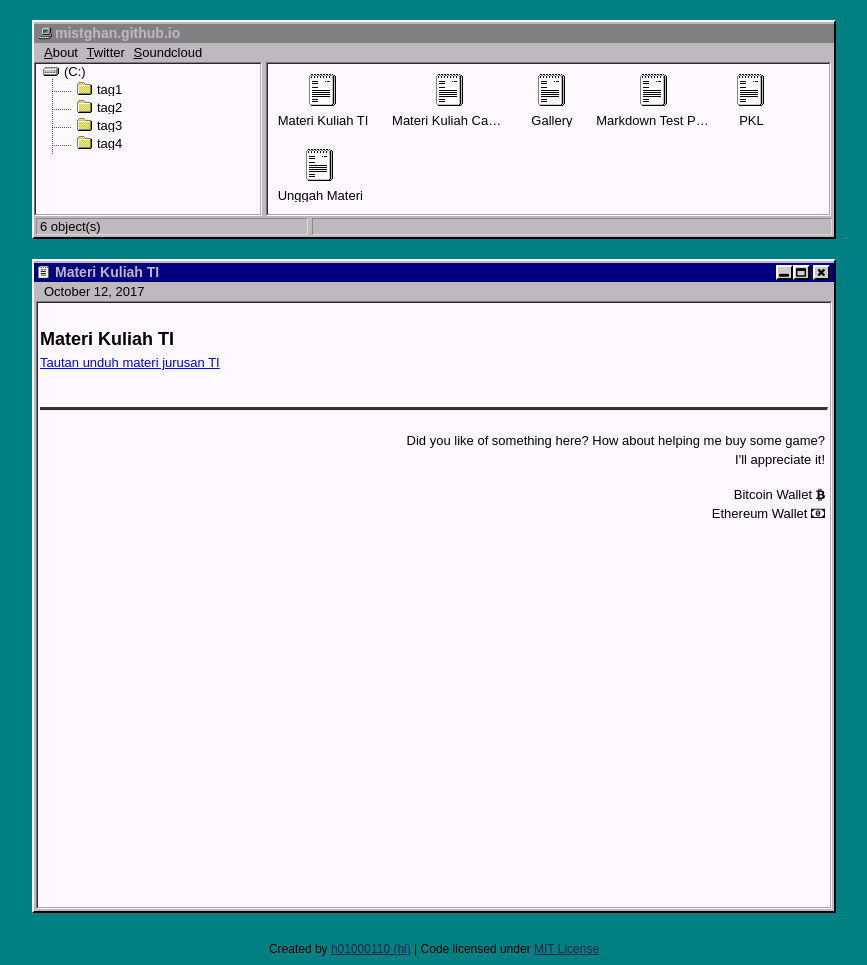
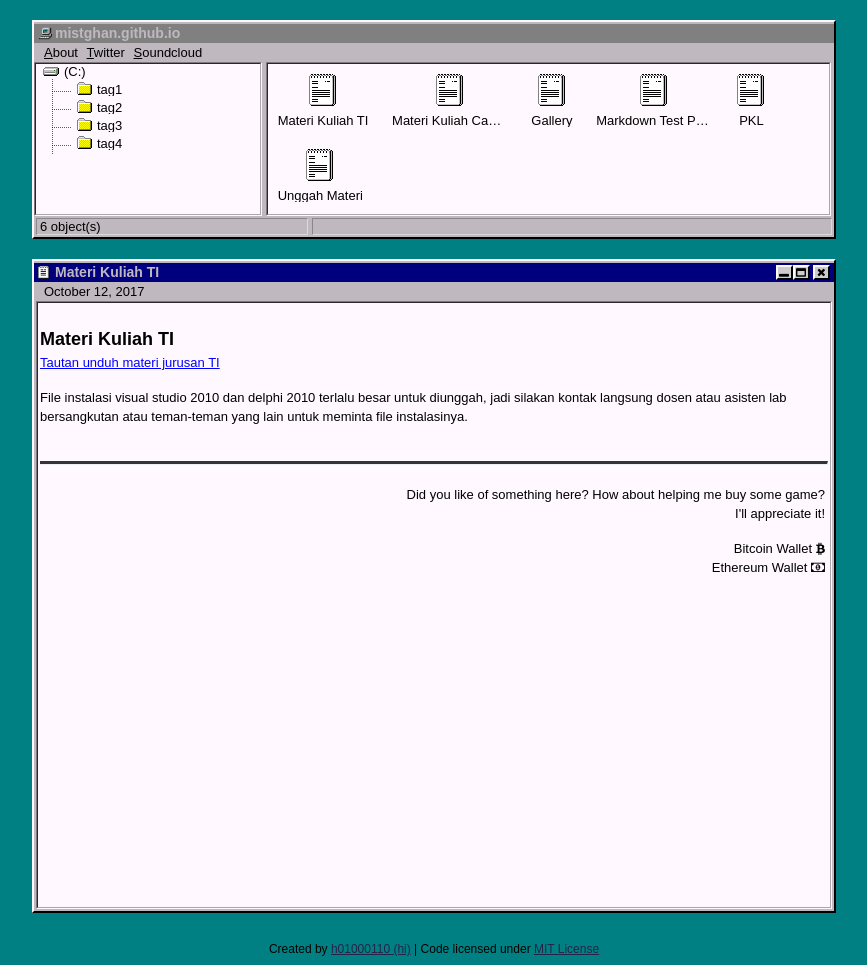
Before and after one commit to mistghan/mistghan.github.io, a Jekyll site: the page built from _posts/2017-10-12-materi-ti.md, in a window 1280 px wide. Shown: the whole page, without its empty margins (206-1073 px from the left). Built offline with Jekyll 4.4.1, drawn with Linux system fonts in a browser that asks for light colours.

Commit message:
Update 2017-10-12-materi-ti.md

```diff
--- a/_posts/2017-10-12-materi-ti.md
+++ b/_posts/2017-10-12-materi-ti.md
@@ -7,3 +7,5 @@ tags: tag1
 ## Materi Kuliah TI
 
 [Tautan unduh materi jurusan TI](http://bit.ly/nonregstmikti2014)
+
+File instalasi visual studio 2010 dan delphi 2010 terlalu besar untuk diunggah, jadi silakan kontak langsung dosen atau asisten lab bersangkutan atau teman-teman yang lain untuk meminta file instalasinya.
```
